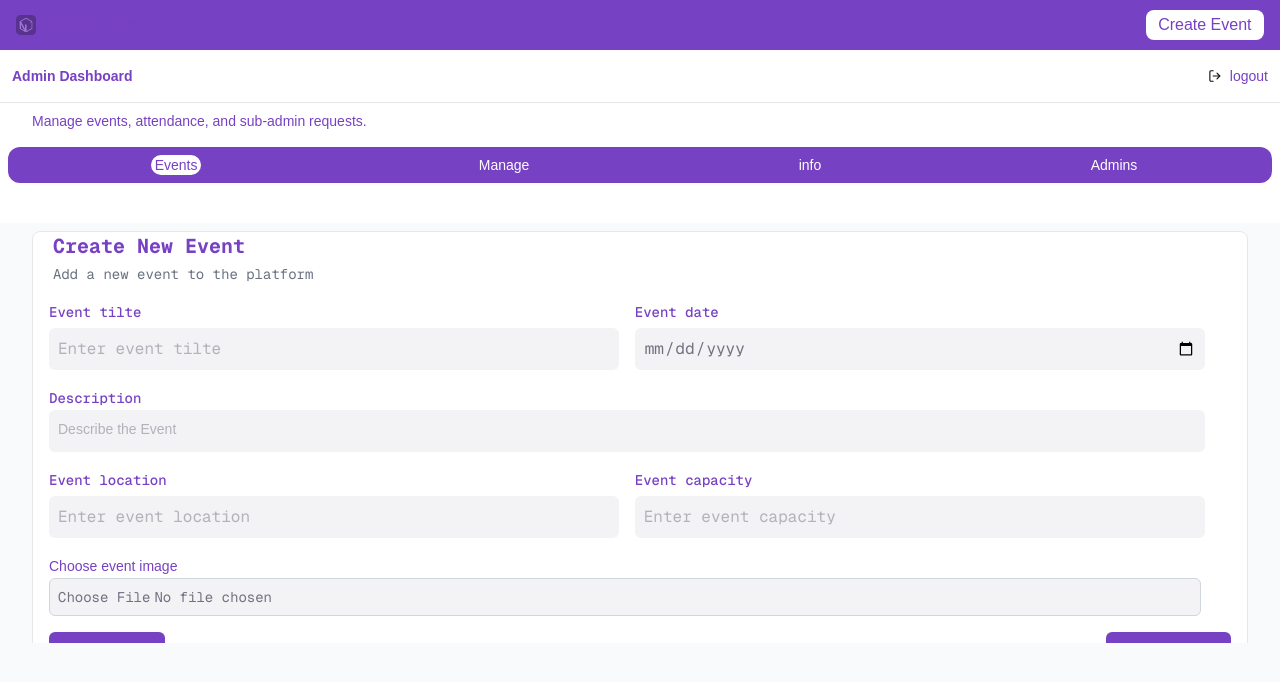
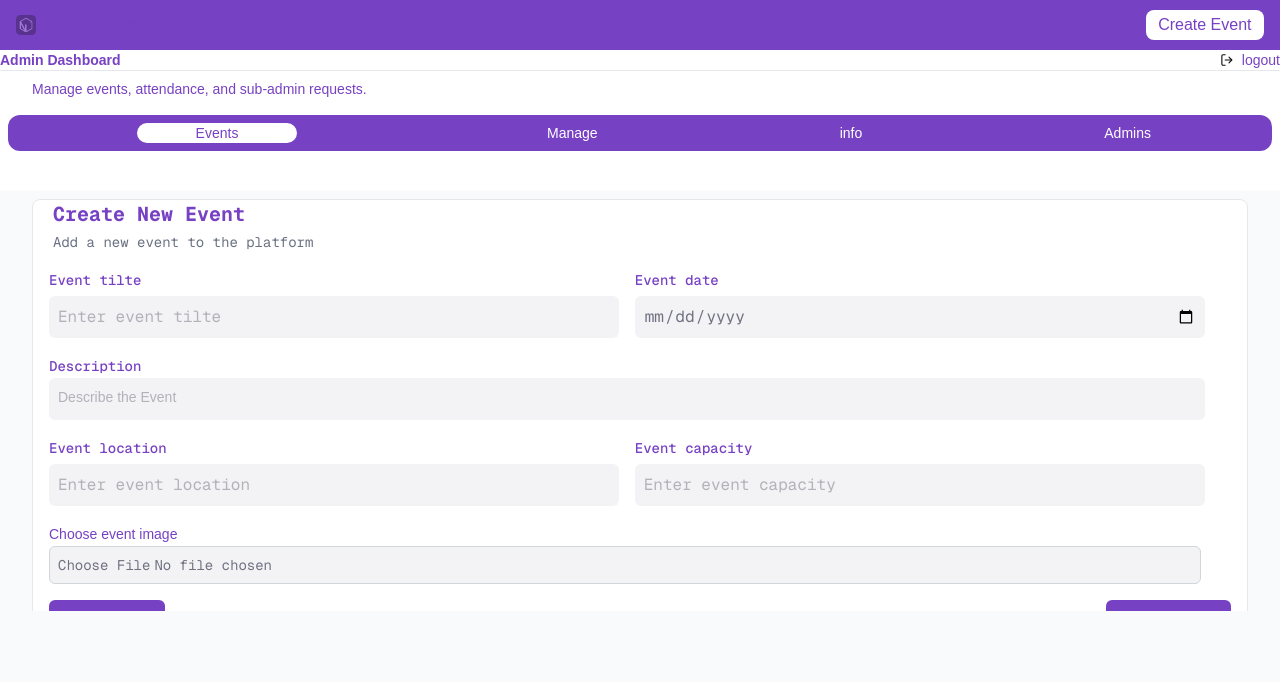
Before and after one commit to devyinka/NihubAttendance, a Next.js app: page /AddEvent in a window 1280 px wide. Shown: the top 682 px of the page. Built offline with nearby package versions, Linux system fonts and the light colour scheme; no server answers.

Commit message:
modified:   public/src/GeneralNavComponent.js

```diff
--- a/public/src/GeneralNavComponent.js
+++ b/public/src/GeneralNavComponent.js
@@ -40,7 +40,7 @@
   return (
     <div className="bg-white">
       {/* Header */}
-      <div className="flex justify-between items-center px-3 py-4 border-b border-gray-200">
+      <div className="flex justify-between items-center  border-b border-gray-200">
         <h1 className="text-[#7741C3] font-bold text-sm">Admin Dashboard</h1>
         <button
           onClick={handleLogout}
@@ -62,7 +62,7 @@
             key={btn}
             className={`rounded-xl px-1 transition text-sm ${
               activeButton === btn
-                ? "bg-white text-[#7741C3] mx-3 "
+                ? "bg-white text-[#7741C3] mx-3  lg:w-40 w-20 "
                 : "hover:bg-purple-700"
             }`}
             onClick={() => navigate(btn)}
```
